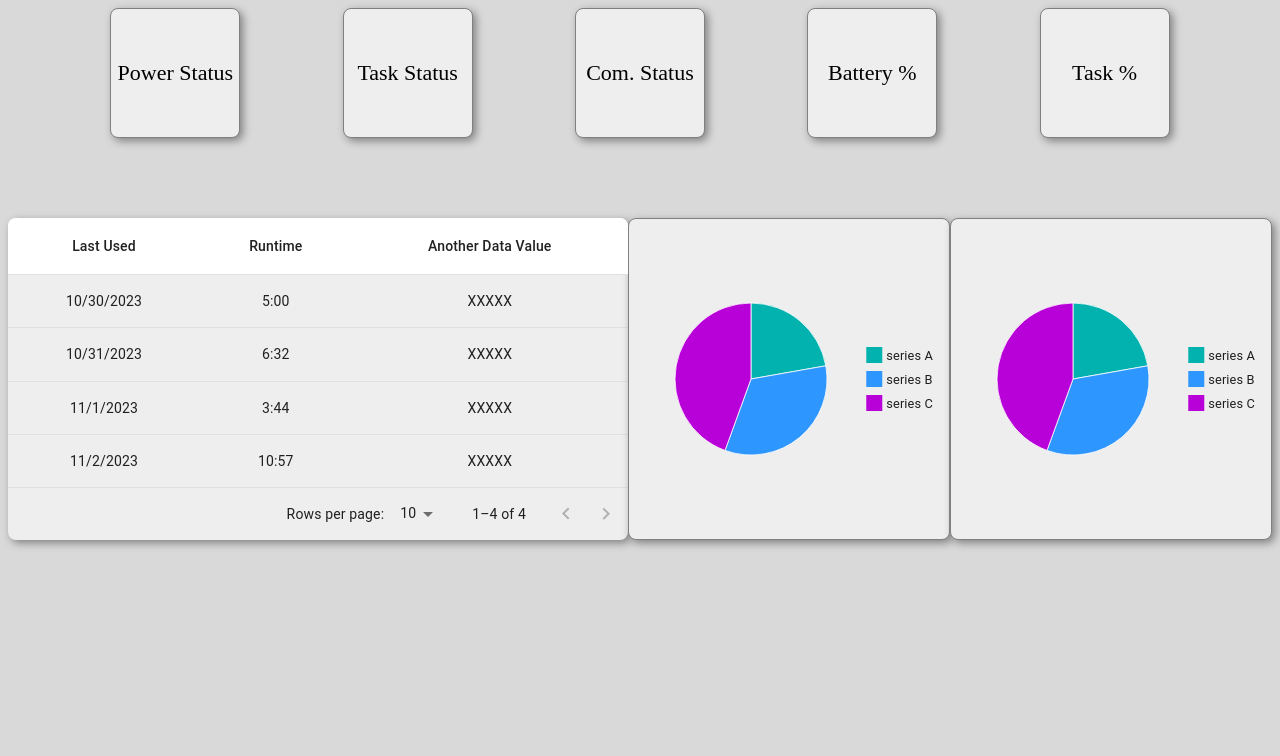
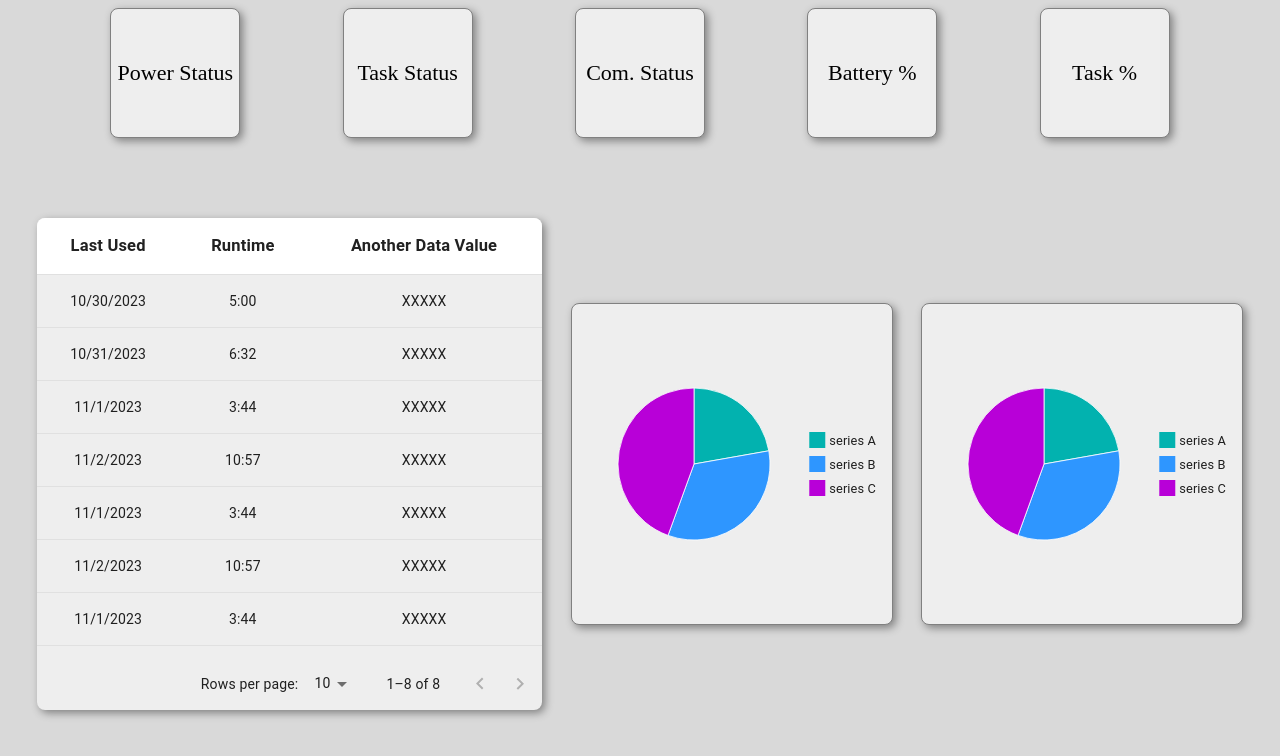
Before and after one commit to zeldafan664/Team-Projects-Team6, a React (Create React App) app in the folder Frontend/thereactapp/: page / in a window 1280 px wide. Shown: the top 756 px of the page. Built offline with nearby package versions, Linux system fonts and the light colour scheme.

Commit message:
Made table header font bold and bigger

```diff
--- a/Frontend/thereactapp/src/UsageData.tsx
+++ b/Frontend/thereactapp/src/UsageData.tsx
@@ -17,21 +17,7 @@ const columns = [
         minWidth: 50,
         align: 'right',
         format: (value: any) => value.toLocaleString('en-US'),
-    },
-    // {
-    //     id: 'size',
-    //     label: 'Size\u00a0(km\u00b2)',
-    //     minWidth: 170,
-    //     align: 'right',
-    //     format: (value: any) => value.toLocaleString('en-US'),
-    // },
-    // {
-    //     id: 'density',
-    //     label: 'Density',
-    //     minWidth: 170,
-    //     align: 'right',
-    //     format: (value: any) => value.toFixed(2),
-    // },
+    }
 ];
 
 function createData(name: any, code: any, anotherdatavalue: any) {
@@ -42,6 +28,10 @@ function createData(name: any, code: any, anotherdatavalue: any) {
 const rows = [
     createData('10/30/2023', '5:00', "XXXXX"),
     createData('10/31/2023', '6:32', "XXXXX"),
+    createData('11/1/2023', '3:44', "XXXXX"),
+    createData('11/2/2023', '10:57', "XXXXX"),
+    createData('11/1/2023', '3:44', "XXXXX"),
+    createData('11/2/2023', '10:57', "XXXXX"),
     createData('11/1/2023', '3:44', "XXXXX"),
     createData('11/2/2023', '10:57', "XXXXX"),
 
@@ -62,19 +52,19 @@ export default function StickyHeadTable() {
 
     return (
         <Paper sx={{
-            width: '50%', overflow: 'hidden', borderRadius: "0.5rem",
+            width: '40%', overflow: 'hidden', borderRadius: "0.5rem",
             boxShadow: "3px 3px 8px gray",
             backgroundColor: "#EEEEEE"
         }}>
             <TableContainer sx={{ maxHeight: 440 }}>
                 <Table stickyHeader aria-label="sticky table">
                     <TableHead>
-                        <TableRow>
+                        <TableRow style={{ fontWeight: "bold" }}>
                             {columns.map((column) => (
                                 <TableCell
                                     key={column.id}
                                     align={"center"}
-                                    style={{ minWidth: column.minWidth }}
+                                    style={{ minWidth: column.minWidth, fontWeight: "bold", fontSize: "16.5px" }}
                                 >
                                     {column.label}
                                 </TableCell>
```
